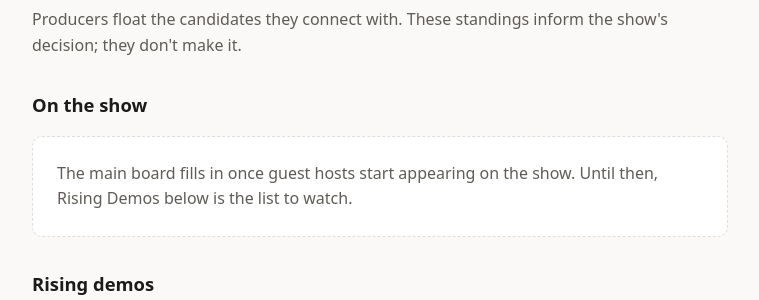
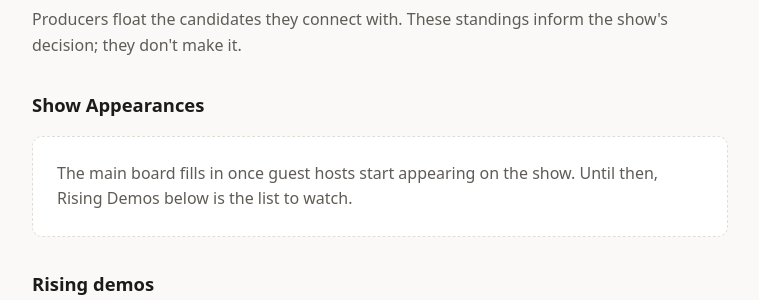
Before and after one commit to wavedingo/noagenda-talentsearch, a Django app: page /leaderboard/ in a window 1280 px wide. Shown: the part 138-438 px from the top of the page, without its empty margins (260-1019 px from the left). Run offline with Django 5.2, Linux system fonts and the light colour scheme; data comes from the database, SQL or seed files in the repository; data that the repository does not hold is empty.

Commit message:
Rename leaderboard section to Show Appearances
Match the clearer guest-host framing used elsewhere on the site.

Co-authored-by: wavedingo <wavedingo@users.noreply.github.com>

```diff
--- a/templates/ratings/leaderboard.html
+++ b/templates/ratings/leaderboard.html
@@ -7,7 +7,7 @@
   show's decision; they don't make it.
 </p>
 
-<h2>On the show</h2>
+<h2>Show Appearances</h2>
 {% if favorites %}
   <ul class="favorites-list">
     {% for candidate in favorites %}
```
